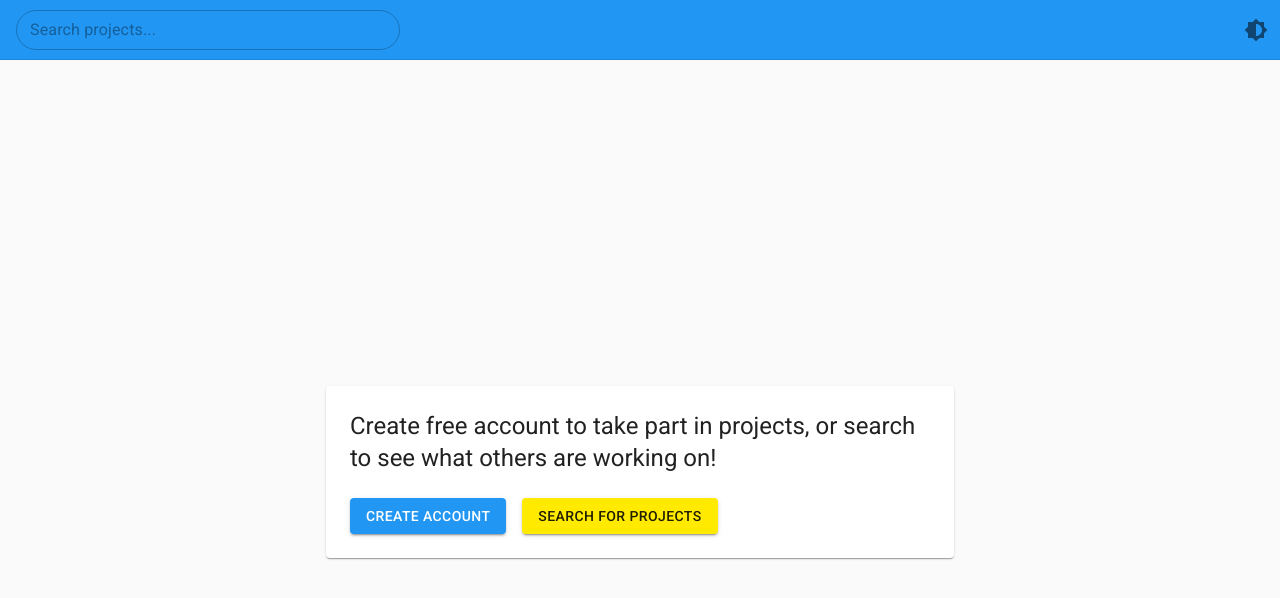
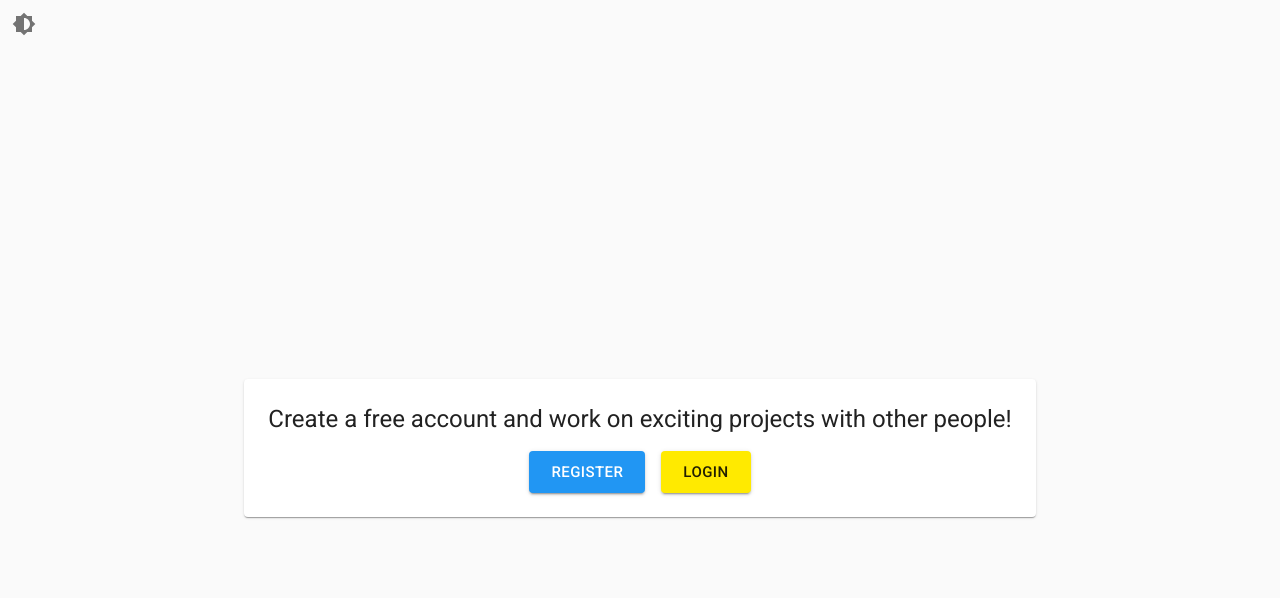
Before and after one commit to m-rejdych/manage-it, a Next.js app in the folder client/: page / in a window 1280 px wide. Shown: the top 598 px of the page. Built offline with nearby package versions, Linux system fonts and the light colour scheme.

Commit message:
Updated home screen.

```diff
--- a/client/src/components/Layout/AppBar/AppBar.tsx
+++ /dev/null
@@ -1,40 +0,0 @@
-import { Box, IconButton, makeStyles } from '@material-ui/core';
-import { Brightness6 } from '@material-ui/icons';
-
-import SearchBar from './SearchBar';
-
-const useStyles = makeStyles((theme) => ({
-  appBar: {
-    backgroundColor: theme.palette.primary.main,
-    borderBottom: `1px solid ${theme.palette.divider}`,
-  },
-}));
-
-interface Props {
-  toggleTheme: () => void;
-}
-
-const AppBar: React.FC<Props> = ({ toggleTheme }) => {
-  const classes = useStyles();
-
-  return (
-    <Box
-      display="flex"
-      alignItems="center"
-      justifyContent="space-between"
-      position="fixed"
-      top={0}
-      left={0}
-      right={0}
-      height={60}
-      className={classes.appBar}
-    >
-      <SearchBar />
-      <IconButton onClick={toggleTheme}>
-        <Brightness6 />
-      </IconButton>
-    </Box>
-  );
-};
-
-export default AppBar;
--- a/client/src/components/Layout/AppBar/SearchBar.tsx
+++ /dev/null
@@ -1,39 +0,0 @@
-import React, { useState } from 'react';
-import { TextField, makeStyles } from '@material-ui/core';
-
-const useStyles = makeStyles((theme) => ({
-  input: {
-    marginTop: theme.spacing(2),
-    marginBottom: theme.spacing(2),
-    marginLeft: theme.spacing(2),
-    borderRadius: 20,
-    height: 40,
-    width: '30vw',
-    transition: 'width 0.15s ease-out',
-    '&:focus-within': {
-      width: '50vw',
-    },
-  },
-}));
-
-const SearchBar: React.FC = () => {
-  const [value, setValue] = useState('');
-  const classes = useStyles();
-
-  const handleChange = (e: React.ChangeEvent<HTMLInputElement>): void => {
-    setValue(e.target.value);
-  };
-
-  return (
-    <TextField
-      color="secondary"
-      InputProps={{ className: classes.input }}
-      value={value}
-      onChange={handleChange}
-      placeholder="Search projects..."
-      variant="outlined"
-    />
-  );
-};
-
-export default SearchBar;
--- a/client/src/components/Layout/AppBar/index.ts
+++ /dev/null
@@ -1 +0,0 @@
-export { default } from './AppBar';
--- a/client/src/components/Layout/Layout.tsx
+++ b/client/src/components/Layout/Layout.tsx
@@ -1,32 +1,11 @@
-import { Grid, makeStyles, ThemeProvider } from '@material-ui/core';
-
-import AppBar from './AppBar';
-import Theme from './Theme';
-
-const useStyles = makeStyles((theme) => ({
-  container: {
-    marginTop: 60,
-  },
-}));
+import ThemeColorButton from '../ThemeColorButton';
 
 const Layout: React.FC = ({ children }) => {
-  const classes = useStyles();
-
   return children ? (
-    <Theme>
-      {({ toggleTheme }) => (
-        <>
-          <AppBar toggleTheme={toggleTheme} />
-          <Grid container spacing={3} className={classes.container}>
-            <Grid item xs={3} />
-            <Grid item xs={6}>
-              {children}
-            </Grid>
-            <Grid item xs={3} />
-          </Grid>
-        </>
-      )}
-    </Theme>
+    <>
+      <ThemeColorButton />
+      {children}
+    </>
   ) : null;
 };
 
--- a/client/src/components/Layout/Theme/index.ts
+++ /dev/null
@@ -1 +0,0 @@
-export { default } from './Theme';
--- a/client/src/components/NotLoggedInitial/NotLoggedInitial.tsx
+++ /dev/null
@@ -1,54 +0,0 @@
-import { Box, Typography, Button, Paper, makeStyles } from '@material-ui/core';
-import { useRouter } from 'next/router';
-
-import ROUTES from '../../constants/routes';
-
-const useStyles = makeStyles((theme) => ({
-  paper: {
-    padding: theme.spacing(3),
-  },
-  createButton: {
-    marginRight: theme.spacing(2),
-  },
-  text: {
-    marginBottom: theme.spacing(3),
-  },
-}));
-
-const NotLoggedInitial: React.FC = () => {
-  const router = useRouter();
-  const classes = useStyles();
-
-  const handleSearch = (): void => {
-    router.push(ROUTES.PROJECTS_SEARCH);
-  };
-
-  const handleCreateAccount = (): void => {
-    router.push(ROUTES.REGISTER);
-  };
-
-  return (
-    <Box height="100%" display="flex" alignItems="center" justifyContent="center">
-      <Paper className={classes.paper}>
-        <Typography variant="h5" className={classes.text}>
-          Create free account to take part in projects, or search to see what others are working on!
-        </Typography>
-        <Box display="flex">
-          <Button
-            color="primary"
-            variant="contained"
-            className={classes.createButton}
-            onClick={handleCreateAccount}
-          >
-            Create account
-          </Button>
-          <Button color="secondary" variant="contained" onClick={handleSearch}>
-            Search for projects
-          </Button>
-        </Box>
-      </Paper>
-    </Box>
-  );
-};
-
-export default NotLoggedInitial;
--- a/client/src/components/NotLoggedInitial/index.ts
+++ /dev/null
@@ -1 +0,0 @@
-export { default } from './NotLoggedInitial';
--- /dev/null
+++ b/client/src/components/ThemeColorButton/ThemeColorButton.tsx
@@ -0,0 +1,16 @@
+import { IconButton } from '@material-ui/core';
+import { Brightness6 } from '@material-ui/icons';
+
+import useCustomTheme from '../../hooks/useCustomTheme';
+
+const ThemeColorButton: React.FC = () => {
+  const { toggleTheme } = useCustomTheme();
+
+  return (
+    <IconButton onClick={toggleTheme}>
+      <Brightness6 />
+    </IconButton>
+  );
+};
+
+export default ThemeColorButton;
--- /dev/null
+++ b/client/src/components/ThemeColorButton/index.ts
@@ -0,0 +1 @@
+export { default } from './ThemeColorButton';
--- a/client/src/components/Layout/Theme/Theme.tsx
+++ b/client/src/hooks/useCustomTheme.ts
@@ -1,16 +1,8 @@
-import { useState } from 'react';
-import { createTheme, PaletteType, ThemeProvider, CssBaseline } from '@material-ui/core';
+import { useState, useRef } from 'react';
+import { createTheme, PaletteType } from '@material-ui/core';
 import { blue, yellow } from '@material-ui/core/colors';
 
-interface ChildrenProps {
-  toggleTheme: () => void;
-}
-
-interface Props {
-  children: (props: ChildrenProps) => JSX.Element;
-}
-
-const Theme: React.FC<Props> = ({ children }) => {
+const useCustomTheme = () => {
   const [type, setType] = useState<PaletteType>('light');
 
   const theme = createTheme({
@@ -31,15 +23,11 @@ const Theme: React.FC<Props> = ({ children }) => {
   });
 
   const toggleTheme = (): void => {
+    console.log('hjeanć kgunwo');
     setType((prev) => (prev === 'light' ? 'dark' : 'light'));
   };
 
-  return (
-    <ThemeProvider theme={theme}>
-      <CssBaseline />
-      {children({ toggleTheme })}
-    </ThemeProvider>
-  );
+  return { theme, toggleTheme };
 };
 
-export default Theme;
+export default useCustomTheme;
--- a/client/src/pages/_app.tsx
+++ b/client/src/pages/_app.tsx
@@ -1,13 +1,35 @@
-import { useEffect } from 'react';
-import type { AppProps } from 'next/app';
+import React from 'react';
+import Head from 'next/head';
+import { ThemeProvider, CssBaseline } from '@material-ui/core';
+import { AppProps } from 'next/app';
 
+import useCustomTheme from '../hooks/useCustomTheme';
 import Layout from '../components/Layout';
 
-function MyApp({ Component, pageProps }: AppProps) {
+const App: React.FC<AppProps> = ({ Component, pageProps }) => {
+  const { theme } = useCustomTheme();
+
+  React.useEffect(() => {
+    const jssStyles = document.querySelector('#jss-server-side');
+    if (jssStyles) {
+      jssStyles.parentElement?.removeChild(jssStyles);
+    }
+  }, []);
+
   return (
-    <Layout>
-      <Component {...pageProps} />
-    </Layout>
+    <>
+      <Head>
+        <title>Manage IT</title>
+        <meta name="viewport" content="minimum-scale=1, initial-scale=1, width=device-width" />
+      </Head>
+      <ThemeProvider theme={theme}>
+        <CssBaseline />
+        <Layout>
+          <Component {...pageProps} />
+        </Layout>
+      </ThemeProvider>
+    </>
   );
-}
-export default MyApp;
+};
+
+export default App;
--- a/client/src/pages/index.tsx
+++ b/client/src/pages/index.tsx
@@ -1,11 +1,37 @@
-import { Typography, Box } from '@material-ui/core';
+import { Box, Paper, Typography, Button, makeStyles } from '@material-ui/core';
 
-import NotLoggedInitial from '../components/NotLoggedInitial';
+const useStyles = makeStyles((theme) => ({
+  paper: {
+    padding: theme.spacing(3),
+  },
+  registerButton: {
+    marginRight: theme.spacing(2),
+  },
+}));
 
 const Home: React.FC = () => {
+  const classes = useStyles();
+
   return (
-    <Box minHeight="100vh" height="100%">
-      <NotLoggedInitial />
+    <Box minHeight="100vh" display="flex" alignItems="center" justifyContent="center">
+      <Paper className={classes.paper}>
+        <Typography variant="h5" paragraph>
+          Create a free account and work on exciting projects with other people!
+        </Typography>
+        <Box display="flex" alignItems="center" justifyContent="center">
+          <Button
+            variant="contained"
+            color="primary"
+            size="large"
+            className={classes.registerButton}
+          >
+            Register
+          </Button>
+          <Button variant="contained" color="secondary" size="large">
+            Login
+          </Button>
+        </Box>
+      </Paper>
     </Box>
   );
 };
```
